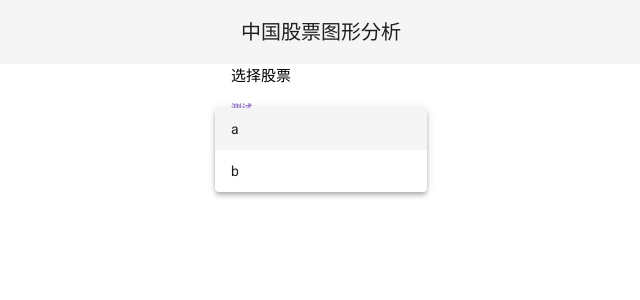
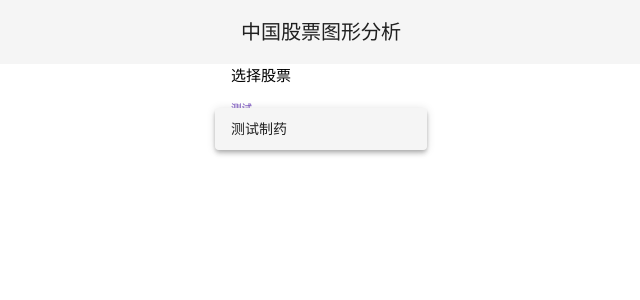
Before and after one commit to Seancheey/StockAnalysis, an Angular app in the folder frontend/: page / in a window 1280 px wide. Both pictures are taken after a click on the element 640 px from the left and 129 px from the top of the page. Shown: the top 300 px of the page, without its empty margins (319-959 px from the left). Built offline with nearby package versions, Linux system fonts and the light colour scheme.

Commit message:
add service to stock selector

```diff
--- a/frontend/src/app/app.module.ts
+++ b/frontend/src/app/app.module.ts
@@ -8,6 +8,7 @@ import { BrowserAnimationsModule } from '@angular/platform-browser/animations';
 import { StockSelectorComponent } from './stock-selector/stock-selector.component';
 import {MatSelectModule} from "@angular/material/select";
 import {MatFormFieldModule} from "@angular/material/form-field";
+import {StockDatabaseService} from "./service/stock-database.service";
 
 @NgModule({
   declarations: [
@@ -22,7 +23,7 @@ import {MatFormFieldModule} from "@angular/material/form-field";
     MatSelectModule,
     MatFormFieldModule,
   ],
-  providers: [],
+  providers: [StockDatabaseService],
   bootstrap: [AppComponent]
 })
 export class AppModule { }
--- /dev/null
+++ b/frontend/src/app/service/database-entity/Stock.ts
@@ -0,0 +1,7 @@
+export class Stock {
+  constructor(
+    public code: string,
+    public exchange: string,
+    public full_name: string,
+  ) {}
+}
--- /dev/null
+++ b/frontend/src/app/service/stock-database.service.ts
@@ -0,0 +1,14 @@
+import { Injectable } from '@angular/core';
+import {Stock} from "./database-entity/Stock";
+
+@Injectable({
+  providedIn: 'root'
+})
+export class StockDatabaseService {
+
+  constructor() { }
+
+  async getStocks(): Promise<Stock[]> {
+    return [new Stock("SZ","000001", "测试制药")]
+  }
+}
--- a/frontend/src/app/stock-selector/stock-selector.component.html
+++ b/frontend/src/app/stock-selector/stock-selector.component.html
@@ -4,8 +4,8 @@
     测试
   </mat-label>
   <mat-select>
-    <mat-option *ngFor="let stock of stocks" [value]="stock">
-      {{stock}}
+    <mat-option *ngFor="let stock of stocks" [value]="stock.exchange+stock.code">
+      {{stock.full_name}}
     </mat-option>
   </mat-select>
 </mat-form-field>
--- a/frontend/src/app/stock-selector/stock-selector.component.ts
+++ b/frontend/src/app/stock-selector/stock-selector.component.ts
@@ -1,4 +1,6 @@
 import { Component, OnInit } from '@angular/core';
+import {Stock} from "../service/database-entity/Stock";
+import {StockDatabaseService} from "../service/stock-database.service";
 
 @Component({
   selector: 'app-stock-selector',
@@ -6,11 +8,14 @@ import { Component, OnInit } from '@angular/core';
   styleUrls: ['./stock-selector.component.scss']
 })
 export class StockSelectorComponent implements OnInit {
-  stocks: String[] = ["a", "b"];
+  stocks: Stock[];
 
-  constructor() { }
+  constructor(private stockDatabaseService: StockDatabaseService) { }
 
   ngOnInit(): void {
+    this.stockDatabaseService.getStocks().then(stocks => {
+      this.stocks = stocks
+    })
   }
 
 }
```
Also changed, not shown: 1 other file (tests, documents, lock files or other folders).
